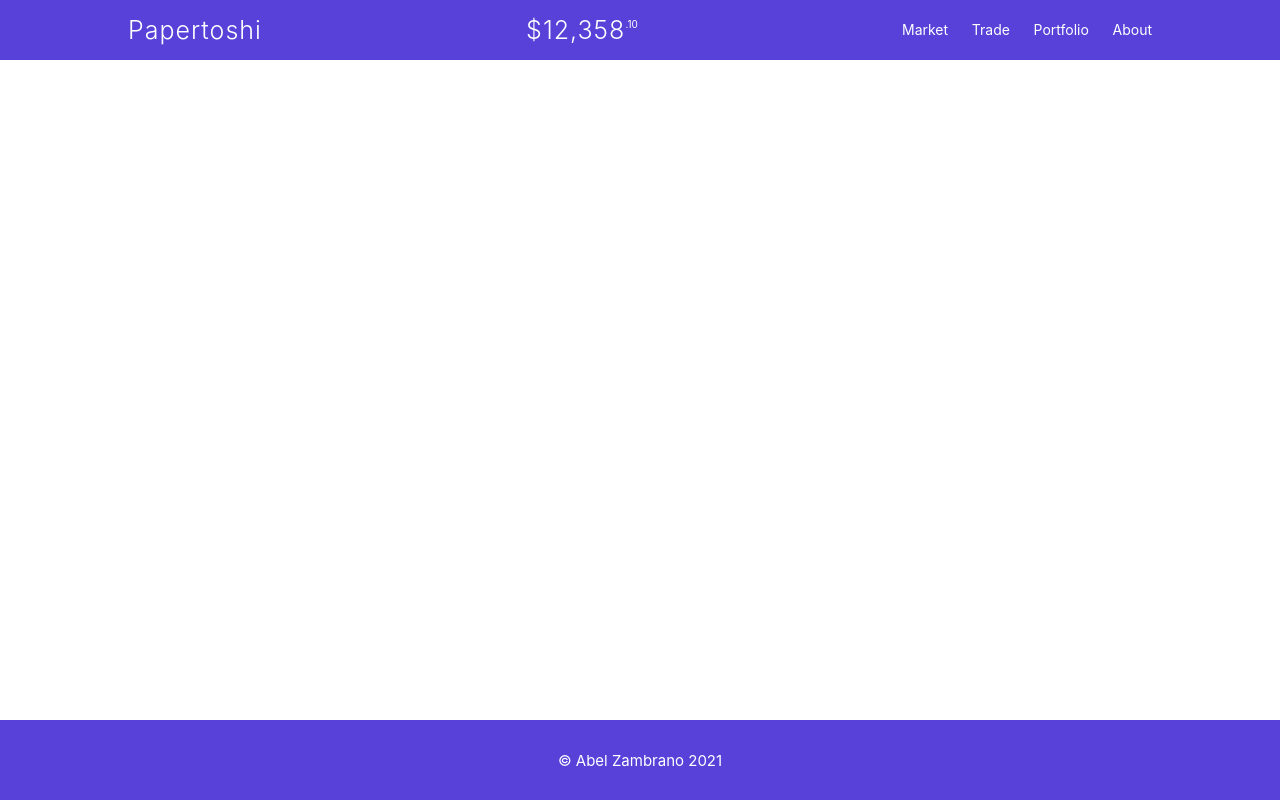
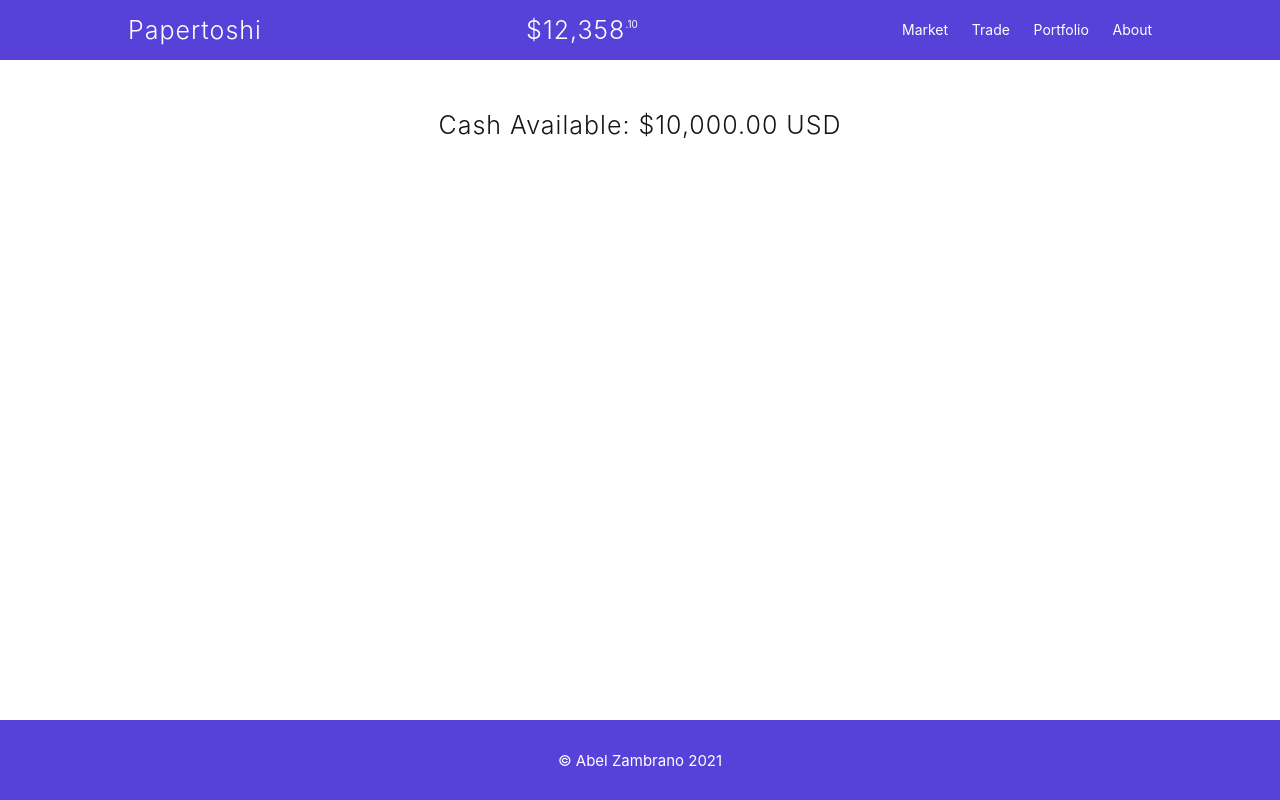
Before and after one commit to Abel-Zambrano/papertoshi, a Next.js app: page / in a window 1280 px wide. Built offline with nearby package versions, Linux system fonts and the light colour scheme; no server answers.

Commit message:
add state for starting cash

```diff
--- a/components/CryptoList.tsx
+++ b/components/CryptoList.tsx
@@ -1,5 +1,7 @@
+import { useState } from "react";
 import styled from "styled-components";
 import Image from "next/image";
+import Title from "./Title";
 
 const MyCryptoList = styled.ol`
   display: flex;
@@ -110,6 +112,8 @@ type ListProps = {
 };
 
 export default function CryptoList({ crypto }: CryptoProps) {
+  const [cash, setCash] = useState(10000);
+
   // format API value to whole USD
   const wholeFormatter = new Intl.NumberFormat("en-US", {
     style: "currency",
@@ -123,9 +127,12 @@ export default function CryptoList({ crypto }: CryptoProps) {
     currency: "USD",
   });
 
+  let formatCash = formatter.format(cash);
+
   return (
     <>
       <MyCryptoList>
+        <Title color="black" title={`Cash Available: ${formatCash} USD`} />
         {crypto.map(
           ({
             id,
--- a/components/Title.tsx
+++ b/components/Title.tsx
@@ -12,8 +12,8 @@ const MyTitle = styled.h1`
   letter-spacing: 0.1rem;
   color: var(--white);
 
-  &#primary-light {
-    color: var(--white);
+  &#black {
+    color: var(--black-dark);
   }
 `;
 
```
